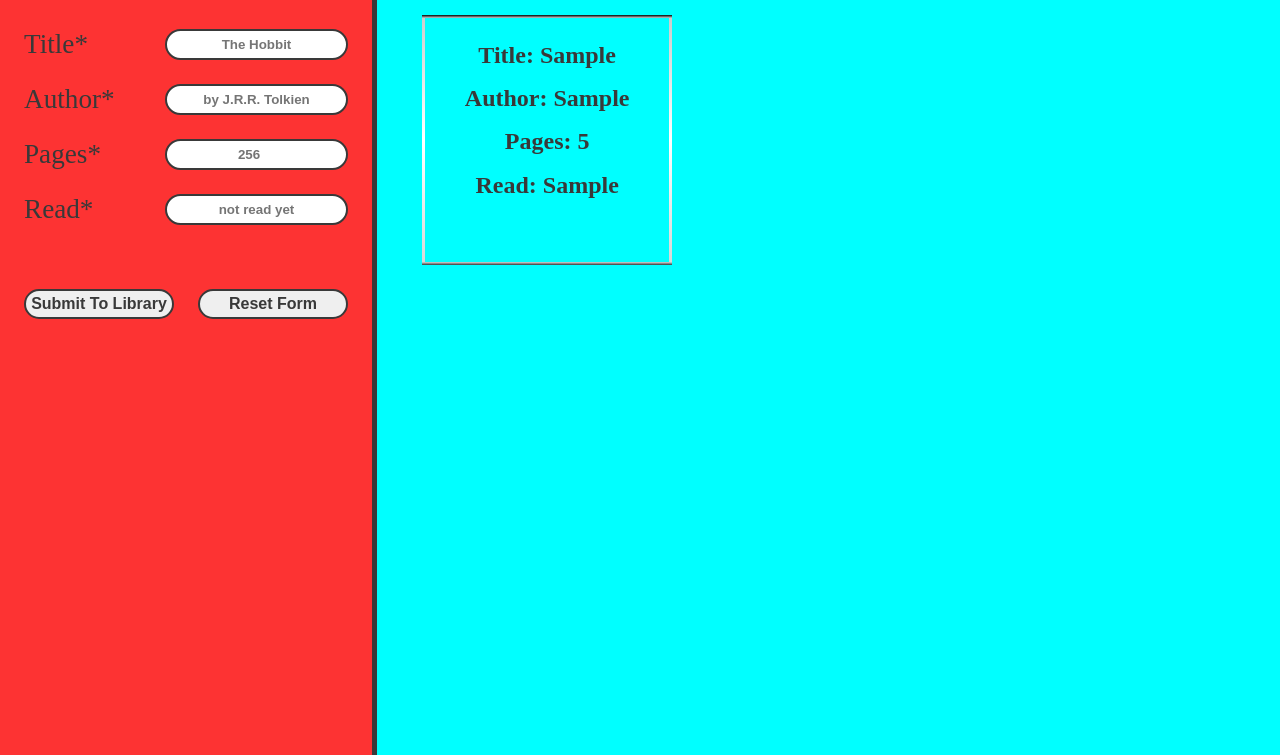
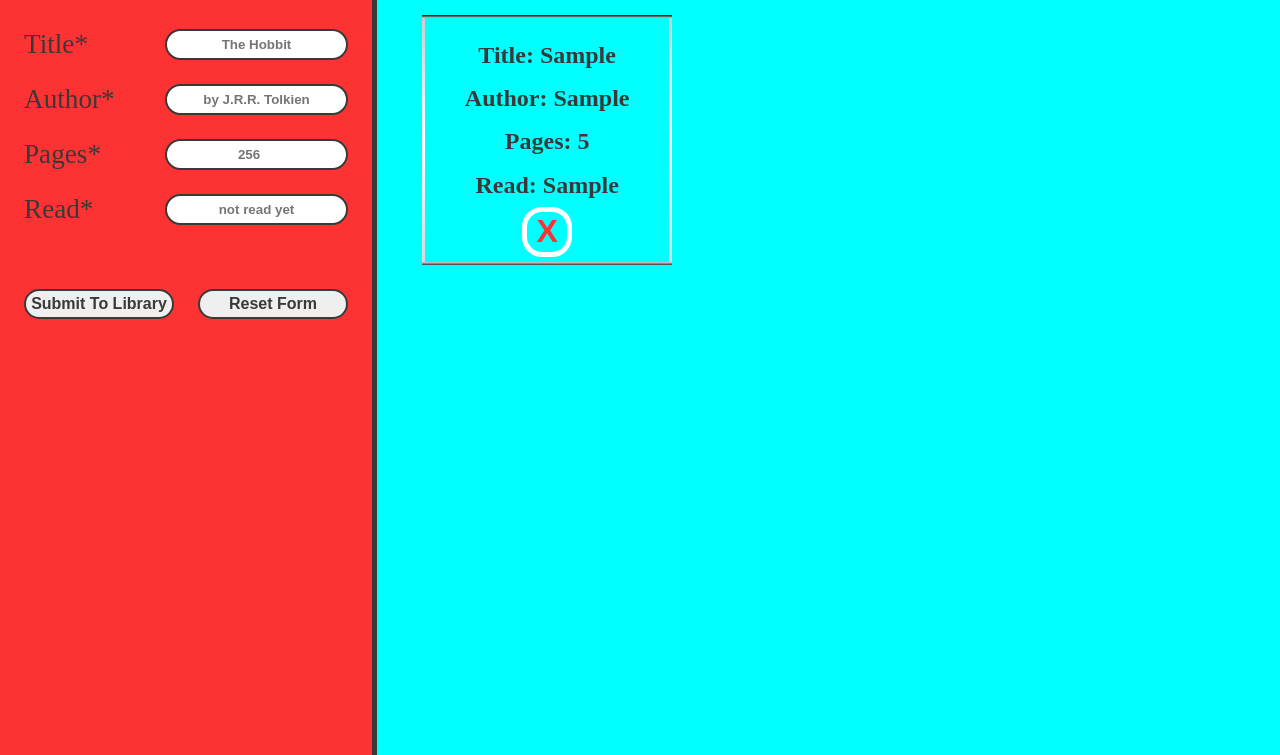
Before and after one commit to brusherr/Book-Library, a website: page index.html in a window 1280 px wide. Both pictures are taken after typing "Sample", "Sample", "5", "Sample" into the empty fields and a click on the button "Submit To Library". Shown: the part 45-800 px from the top of the page. Drawn offline with Linux system fonts and the light colour scheme.

Commit message:
update script

```diff
--- a/main.js
+++ b/main.js
@@ -18,6 +18,14 @@ function addBookToLibrary(Title, Author, Pages, Read) {
 //Function making div with class of card and display on web.
 function displayOnPage() {
   const books = document.querySelector('.books');
+
+  //Remove previous div's from array before through loop.
+  const removeDiv = document.querySelectorAll('.card');
+  for (let i = 0; i < removeDiv.length; i++) {
+    removeDiv[i].remove();
+    console.log('i is =', i)
+  }
+
   //Loop over array and making div card for each item inside
   myLibrary.forEach( myLibrary => {
     const card = document.createElement('div');
@@ -29,8 +37,11 @@ function displayOnPage() {
       para.textContent = `${key}: ${myLibrary[key]}`;
       card.appendChild(para);
     }
+    const removeBtn = document.createElement('button');
+    removeBtn.classList.add('remove-book-button');
+    removeBtn.textContent = 'X';
+    card.appendChild(removeBtn);
   });
-  myLibrary.pop('card')
 }
 // Event listener to fire submit button.
 const submitBtn = document.querySelector('.submit-to-library');
--- a/style.css
+++ b/style.css
@@ -91,3 +91,18 @@ form > input {
     color: #000000;
     padding: 2rem 1.5rem;
 }
+
+.remove-book-button {
+    background-color: transparent;
+    color: #fd3333;
+    width: 50px;
+    height: 50px;
+    border-radius: 20px;
+    border: 5px solid #ffffff;
+    font-size: 2rem;
+    font-weight: bold;
+}
+
+.remove-book-button:active {
+    transform: translateY(1px);
+}
```
Also changed, not shown: README.md.
